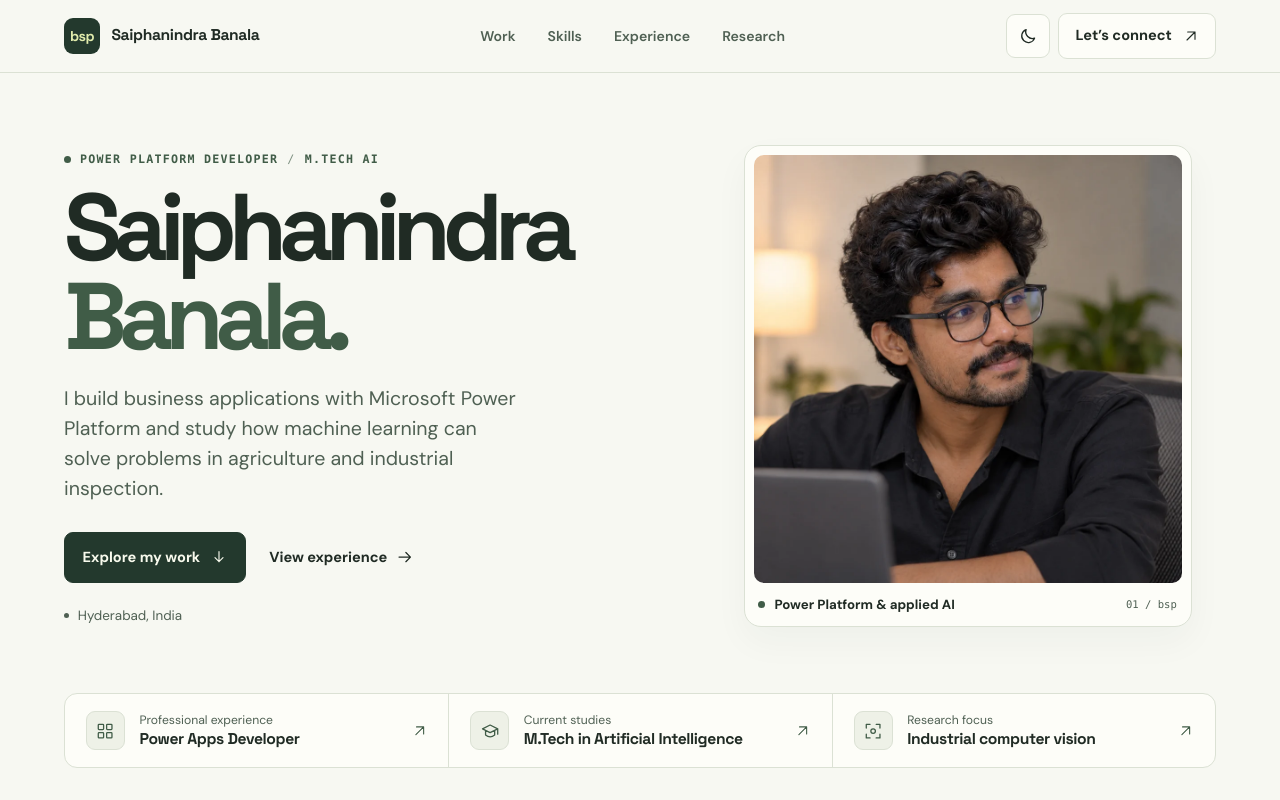
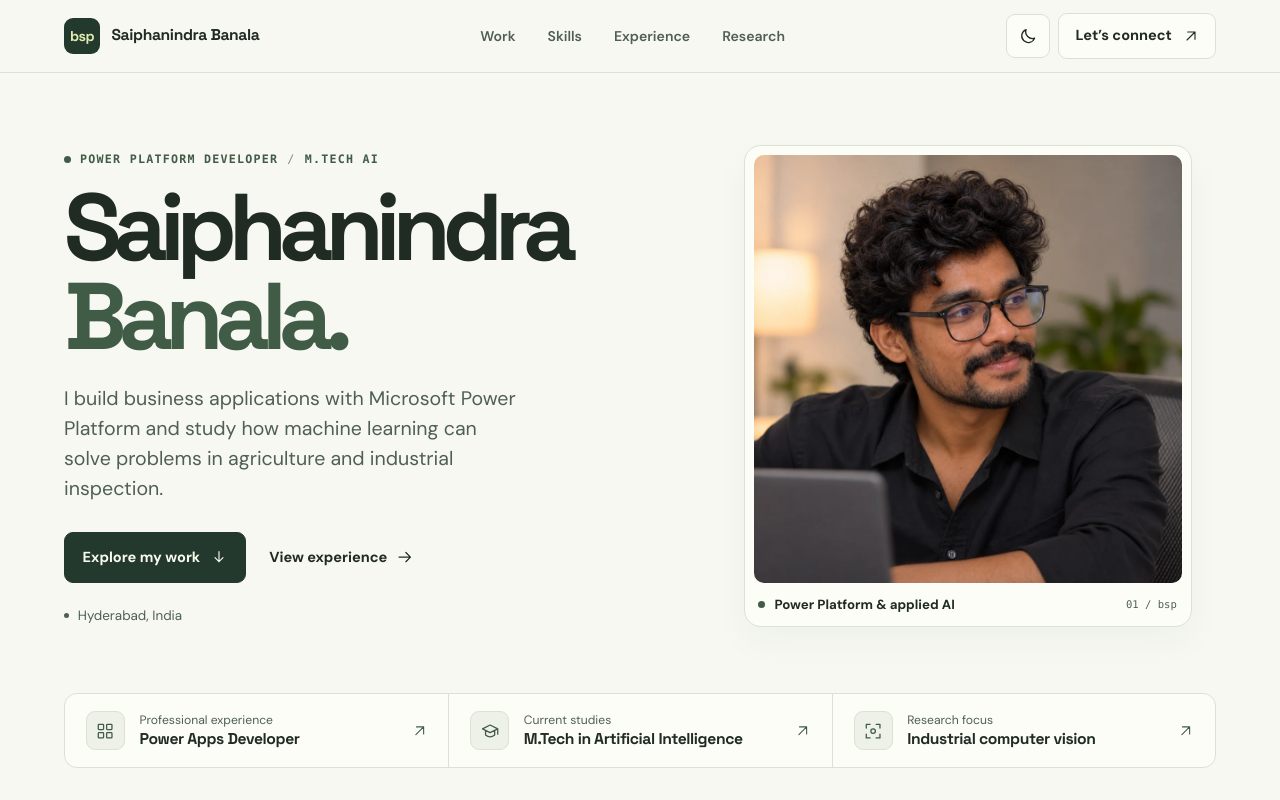
Before and after one commit to saiphanibsp/saiphanindra, a plain HTML site: page index.html in a window 1280 px wide. Shown: the top 800 px of the page. Drawn offline with Linux system fonts and the light colour scheme.

Commit message:
Refine portrait likeness from facial references

```diff
--- a/index.html
+++ b/index.html
@@ -67,7 +67,7 @@
         <p class="hero-location"><span aria-hidden="true"></span> Hyderabad, India</p>
       </div>
       <figure class="portrait">
-        <img src="assets/portrait-bsp.webp" alt="Saiphanindra Banala in glasses and a black shirt at a desk" width="960" height="960" fetchpriority="high">
+        <img src="assets/portrait-bsp-v2.webp" alt="Saiphanindra Banala in glasses and a black shirt at a desk" width="960" height="960" fetchpriority="high">
         <figcaption><span class="portrait-dot"></span><span>Power Platform & applied AI</span><span class="portrait-index" aria-hidden="true">01 / bsp</span></figcaption>
       </figure>
     </section>
```
Also changed, not shown: assets/portrait-bsp-v2.webp (added), assets/portrait-bsp.webp (deleted).
